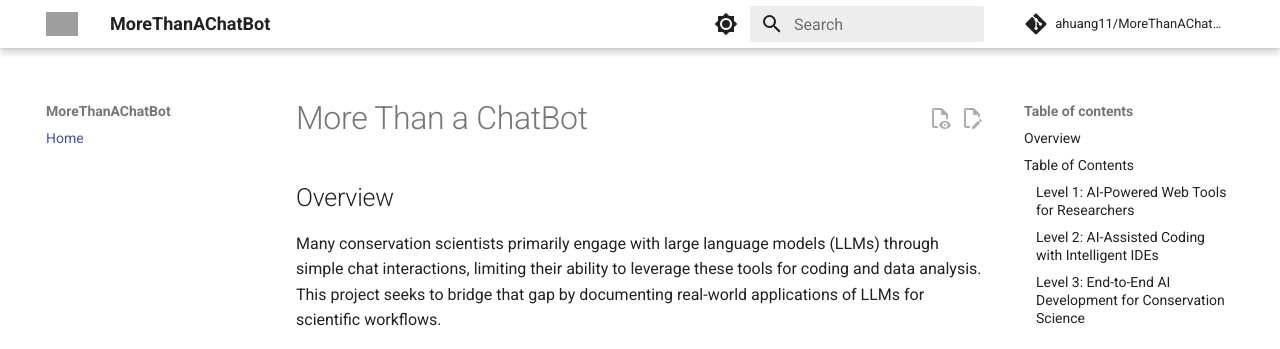
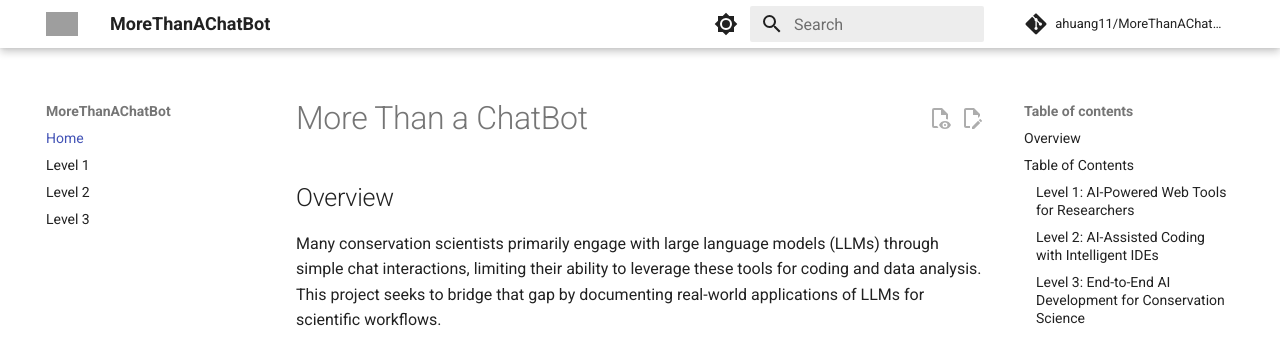
Before and after one commit to ahuang11/MoreThanAChatBot, an MkDocs documentation site: the page built from docs/index.md, in a window 1280 px wide. Shown: the top 349 px of the page. Built offline with MkDocs 1.6.1 and Material for MkDocs 9.7.7, drawn with Linux system fonts in a browser that asks for light colours; comment, search, counter and statistics services are not loaded; grey boxes are pictures that could not be loaded.

Commit message:
Add index

```diff
--- a/mkdocs.yml
+++ b/mkdocs.yml
@@ -71,3 +71,6 @@ watch:
 
 nav:
     - Home: index.md
+    - Level 1: level1.md
+    - Level 2: level2.md
+    - Level 3: level3.md
```
